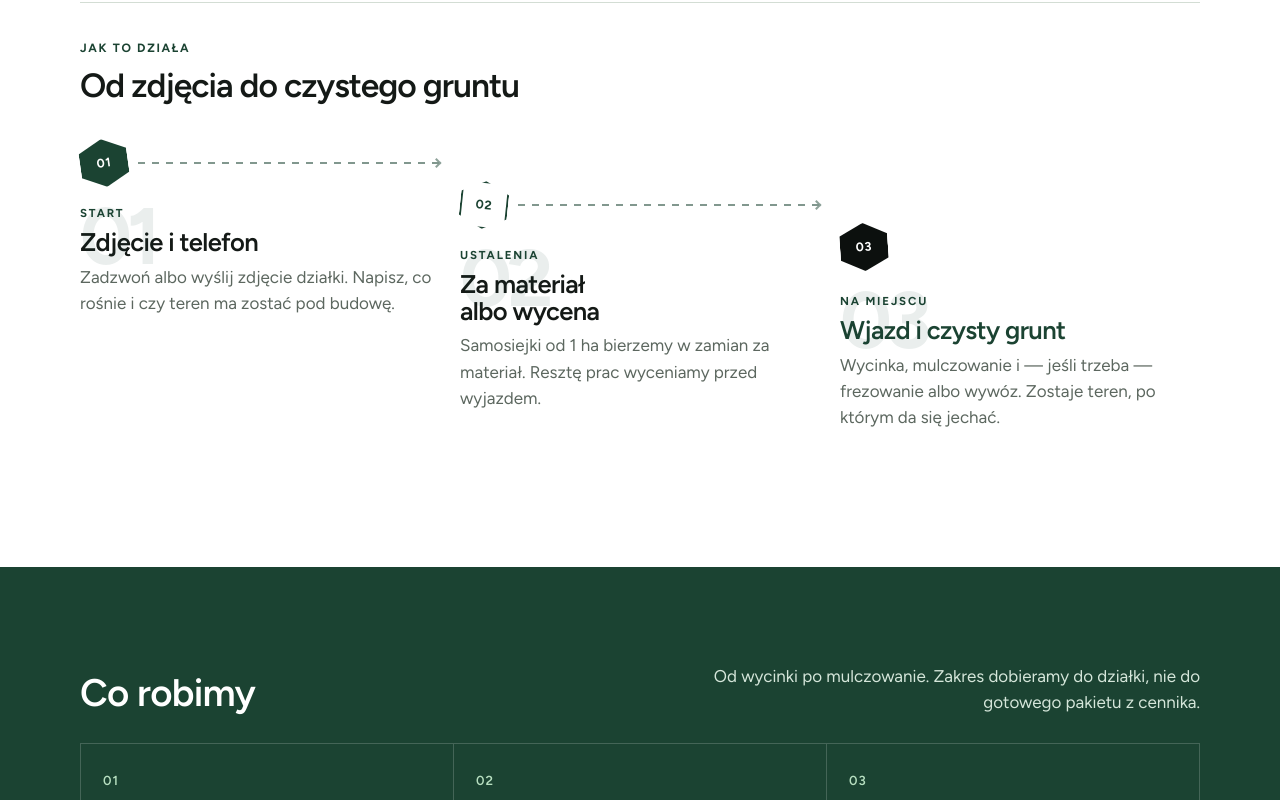
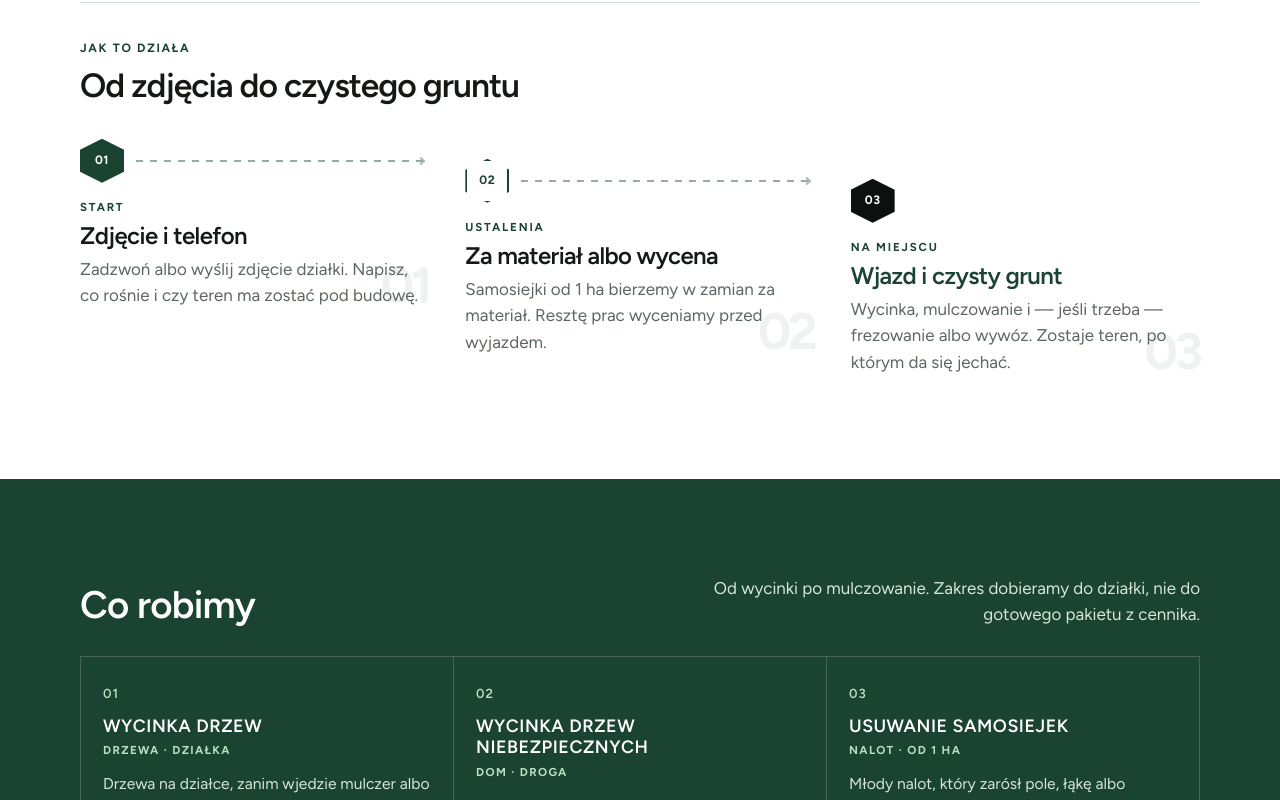
Before and after one commit to kubapythonmaster/mulchmaster, a React (Vite) app: page / in a window 1280 px wide. Shown: the part 1360-2160 px from the top of the page. Built offline with nearby package versions, Linux system fonts and the light colour scheme; a web font is replaced by a local one.

Commit message:
Fix overlapping steps spacing and stagger.

```diff
--- a/src/styles.css
+++ b/src/styles.css
@@ -812,14 +812,14 @@ a {
   margin: 0;
   padding: 0;
   display: grid;
-  gap: 0;
+  gap: 8px;
   position: relative;
 }
 
 .step {
   display: grid;
-  grid-template-columns: 3.25rem 1fr;
-  gap: 0 20px;
+  grid-template-columns: 3rem 1fr;
+  gap: 0 18px;
   align-items: start;
 }
 
@@ -836,56 +836,51 @@ a {
   flex: none;
   display: grid;
   place-items: center;
-  width: 3rem;
-  height: 3rem;
+  width: 2.75rem;
+  height: 2.75rem;
   background: var(--navy);
   color: #fff;
   font-weight: 800;
-  font-size: 0.78rem;
-  letter-spacing: 0.06em;
+  font-size: 0.76rem;
+  letter-spacing: 0.05em;
   clip-path: polygon(50% 0, 100% 25%, 100% 75%, 50% 100%, 0 75%, 0 25%);
-  transform: rotate(-8deg);
-  box-shadow: 0 10px 0 -4px color-mix(in srgb, var(--navy) 18%, transparent);
 }
 
 .step-2 .step-node {
-  transform: rotate(6deg);
   background: #fff;
   color: var(--navy);
-  outline: 2px solid var(--navy);
-  outline-offset: -2px;
+  box-shadow: inset 0 0 0 2px var(--navy);
 }
 
 .step-3 .step-node {
-  transform: rotate(-4deg);
   background: var(--navy-deep);
 }
 
 .step-trail {
   flex: 1 1 auto;
   width: 2px;
-  min-height: 36px;
-  margin: 6px 0;
+  min-height: 28px;
+  margin: 8px 0;
   background: repeating-linear-gradient(
     180deg,
     var(--navy) 0 5px,
     transparent 5px 11px
   );
   position: relative;
-  opacity: 0.55;
+  opacity: 0.45;
 }
 
 .step-trail::after {
   content: "";
   position: absolute;
   left: 50%;
-  bottom: -1px;
-  width: 7px;
-  height: 7px;
+  bottom: 0;
+  width: 6px;
+  height: 6px;
   border-right: 2px solid var(--navy);
   border-bottom: 2px solid var(--navy);
   transform: translateX(-50%) rotate(45deg);
-  opacity: 0.9;
+  opacity: 0.8;
 }
 
 .step:last-child .step-trail {
@@ -894,22 +889,30 @@ a {
 
 .step-body {
   position: relative;
-  padding: 4px 0 32px;
+  z-index: 1;
+  padding: 2px 0 24px;
   min-width: 0;
-  overflow: hidden;
 }
 
 .step-ghost {
   position: absolute;
-  top: -0.35rem;
+  top: -0.2rem;
   right: 0;
-  font-size: clamp(3.4rem, 9vw, 5rem);
+  font-size: clamp(2.6rem, 7vw, 3.6rem);
   font-weight: 800;
   letter-spacing: -0.06em;
   line-height: 1;
-  color: color-mix(in srgb, var(--navy) 9%, transparent);
+  color: color-mix(in srgb, var(--navy) 7%, transparent);
   pointer-events: none;
   user-select: none;
+  z-index: 0;
+}
+
+.step-tag,
+.step-body h3,
+.step-body > p:last-child {
+  position: relative;
+  z-index: 1;
 }
 
 .step-tag {
@@ -923,25 +926,17 @@ a {
 
 .step-body h3 {
   margin: 0 0 8px;
-  font-size: clamp(1.28rem, 2.6vw, 1.6rem);
+  font-size: clamp(1.22rem, 2.4vw, 1.5rem);
   letter-spacing: -0.025em;
   color: var(--ink);
-  max-width: 16ch;
+  max-width: 18ch;
 }
 
 .step-body > p:last-child {
   margin: 0;
-  max-width: 32rem;
+  max-width: 30rem;
   color: var(--muted);
   line-height: 1.55;
-}
-
-.step-1 .step-body {
-  padding-right: 10%;
-}
-
-.step-2 .step-body {
-  padding-left: 2%;
 }
 
 .step-3 .step-body h3 {
@@ -1739,27 +1734,29 @@ dialog.lightbox::backdrop {
 
   .steps {
     grid-template-columns: repeat(3, 1fr);
-    gap: 0 20px;
+    gap: 0 36px;
     align-items: start;
   }
 
   .step {
     grid-template-columns: 1fr;
-    gap: 18px;
+    gap: 16px;
   }
 
   .step-mark {
     flex-direction: row;
     align-items: center;
     min-height: 0;
+    padding-right: 4px;
   }
 
   .step-trail {
     flex: 1 1 auto;
     width: auto;
+    max-width: 100%;
     min-height: 0;
     height: 2px;
-    margin: 0 0 0 10px;
+    margin: 0 0 0 12px;
     background: repeating-linear-gradient(
       90deg,
       var(--navy) 0 7px,
@@ -1769,29 +1766,34 @@ dialog.lightbox::backdrop {
 
   .step-trail::after {
     left: auto;
-    right: 0;
+    right: 1px;
     bottom: auto;
     top: 50%;
     transform: translateY(-50%) rotate(-45deg);
   }
 
   .step-ghost {
-    top: -0.55rem;
-    right: auto;
-    left: 0;
-  }
-
-  .step-1 .step-body,
-  .step-2 .step-body {
-    padding: 0;
+    top: auto;
+    bottom: -0.15rem;
+    right: 0;
+    left: auto;
+    font-size: 3.2rem;
+  }
+
+  .step-body {
+    padding: 0 8px 0 0;
+  }
+
+  .step-body h3 {
+    max-width: none;
   }
 
   .step-2 {
-    margin-top: 42px;
+    margin-top: 20px;
   }
 
   .step-3 {
-    margin-top: 84px;
+    margin-top: 40px;
   }
 
   .svc-head {
```
